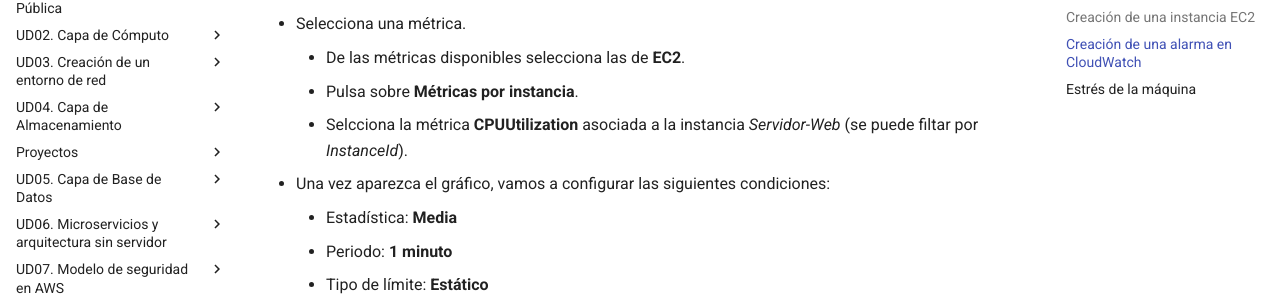
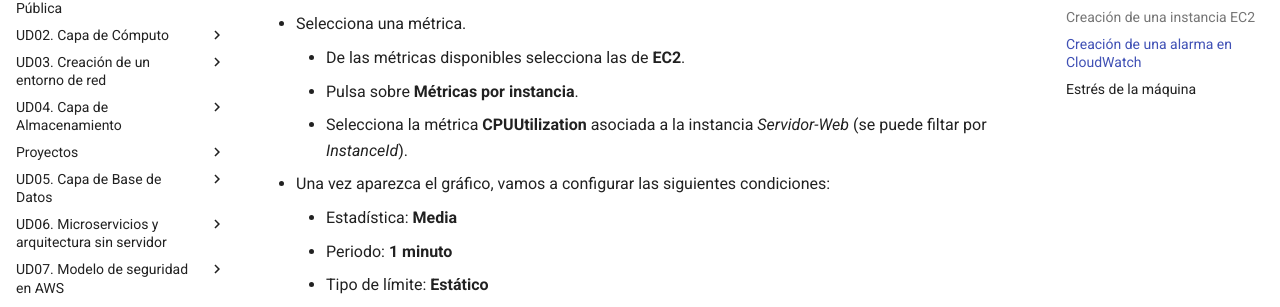
Before and after one commit to IES-CAMP-DE-MORVEDRE/optativa-cloud, an MkDocs documentation site: the page built from docs/ud08/practica2.md, in a window 1280 px wide and 900 px high, scrolled down 608 px. Shown: the part 145-452 px from the top of the window. Built offline with MkDocs 1.6.1 and Material for MkDocs 9.7.7, drawn with Linux system fonts in a browser that asks for light colours.

Commit message:
Fix typo in CPUUtilization selection instructions

```diff
--- a/docs/ud08/practica2.md
+++ b/docs/ud08/practica2.md
@@ -25,7 +25,7 @@ Creación de alarmas asociadas a EC2
 - Selecciona una métrica.
     - De las métricas disponibles selecciona las de **EC2**.
     - Pulsa sobre **Métricas por instancia**.
-    - Selcciona la métrica **CPUUtilization** asociada a la instancia *Servidor-Web* (se puede filtar por *InstanceId*).
+    - Selecciona la métrica **CPUUtilization** asociada a la instancia *Servidor-Web* (se puede filtar por *InstanceId*).
 - Una vez aparezca el gráfico, vamos a configurar las siguientes condiciones:
     - Estadística: **Media**
     - Periodo: **1 minuto**
```
